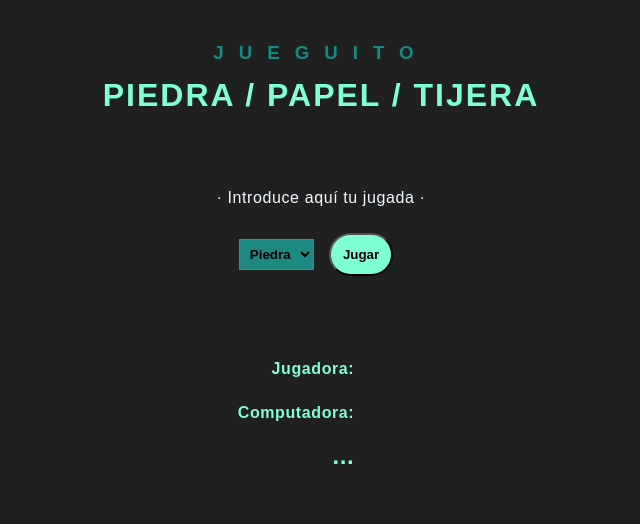
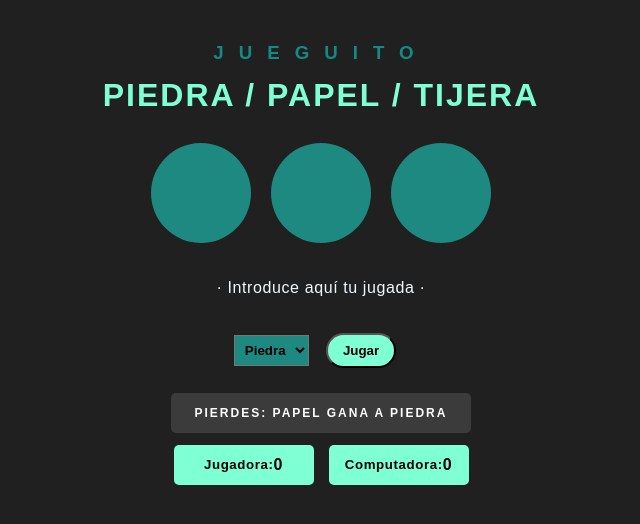
Before and after one commit to Adalab/modulo-2-evaluacion-intermedia-RaquelPZ, a plain HTML site: page index.html in a window 1280 px wide. Both pictures are taken after a click on the button "Jugar". Shown: the whole page, without its empty margins (319-959 px from the left). Drawn offline with Linux system fonts and the light colour scheme.

Commit message:
Siguiente paso contador de puntos e imagenes

```diff
--- a/index.html
+++ b/index.html
@@ -12,6 +12,11 @@
         <h1>PIEDRA / PAPEL / TIJERA</h1>
     </header>
     <main>
+        <div class="i_mano">
+            <div class="i_piedra"></div>
+            <div class="i_papel"></div>
+            <div class="i_tijera"></div>
+        </div>
         <p>· Introduce aquí tu jugada ·</p>
         <div class="seleccion">
             <select name="opciones" id="mano">
@@ -23,9 +28,18 @@
         </div>
     </main>
     <section>
-        <h4 class="jugadora">Jugadora:</h4>
-        <h4 class="computadora">Computadora:</h4>
-        <h2 class="resultado">...</h2>
+        <div class="resultado">
+            <p class="frase"></p></div>
+            <div class="marcador">
+                <div class="jugadora">
+                    <h5>Jugadora:</h5>
+                    <h4 class="n_jugadora">X</h4>
+                </div>
+                <div class="computadora">
+                    <h5>Computadora:</h5>
+                    <h4 class="n_computadora">X</h4>
+                </div>
+            </div>
     </section>
     <script src="./script.js"></script>
 </body>
--- a/script.js
+++ b/script.js
@@ -55,14 +55,40 @@ function compararResultados(valorTuJugada, valorSuJugada) {
     return resultadoString;
 }
 
+// Contar puntos en el marcador
+const boxJugadora = document.querySelector(".n_jugadora");
+const boxComputadora = document.querySelector(".n_computadora");
+
+function pintarMarcador(valorTuJugada, valorSuJugada) {
+    let puntoJugadora = 0;
+    let puntoComputadora = 0;
+    if (valorTuJugada === 1 && valorSuJugada === 3) {
+        puntoJugadora + 1;
+    } else if (valorTuJugada === 2 && valorSuJugada === 1) {
+        puntoJugadora + 1;
+    } else if (valorTuJugada === 3 && valorSuJugada === 2) {
+        puntoJugadora + 1;
+    } else if (valorTuJugada === 1 && valorSuJugada === 2) {
+        puntoComputadora + 1;
+    } else if (valorTuJugada === 2 && valorSuJugada === 3) {
+        puntoComputadora + 1;
+    } else if (valorTuJugada === 3 && valorSuJugada === 1) {
+        puntoComputadora + 1;
+    }
+    boxJugadora.innerHTML = puntoJugadora;
+    boxComputadora.innerHTML = puntoComputadora;
+}
+
 // Acciona el juego al pulsar click y muestra ambos resultados
 const botonJuego = document.querySelector ("button");
+const boxFrase = document.querySelector (".frase");
 botonJuego.addEventListener ("click", (ev) => {
-    console.log("Nueva jugada");
+    console.log("NUEVA JUGADA");
     let valorTuJugada = guardarTuJugada();
     console.log(valorTuJugada);
     let valorSuJugada = guardarSuJugada();
     console.log(valorSuJugada);
     let resultado = compararResultados(valorTuJugada, valorSuJugada);
-    console.log(resultado);
+    boxFrase.innerHTML = resultado;
+    pintarMarcador();
 });
--- a/styles.css
+++ b/styles.css
@@ -18,14 +18,24 @@ header {
     align-items: center;
     justify-content: center;
     line-height: 0.1;
-    margin: 25px;
+    margin-top: 25px;
     letter-spacing: 2px;
 }
-
     h3 {
         color: rgb(19, 138, 132);
         letter-spacing: 15px;
         font-weight: bold;
+    }
+    .i_mano{
+        display: flex;
+        align-items: center;
+        gap: 20px;
+    }
+    .i_piedra, .i_papel, .i_tijera {
+        background-color: rgb(29, 137, 128);
+        width: 100px;
+        height: 100px;
+        border-radius: 50px;
     }
 
 main {
@@ -33,7 +43,8 @@ main {
     flex-direction: column;
     align-items: center;
     justify-content: center;
-    margin: 30px;
+    margin: 25px;
+    gap: 20px;
     color: aliceblue;
 }
     select {
@@ -45,8 +56,9 @@ main {
 
     button {
         background-color: aquamarine;
-        margin: 10px;
-        padding: 12px;
+        padding-block: 8px;
+        padding-inline: 15px;
+        margin-inline: 12px;
         border-radius: 25px;
         font-weight: bold;
     }
@@ -54,8 +66,41 @@ main {
 section {
     display: flex;
     flex-direction: column;
-    align-items: end;
-    line-height: 0.1;
-    margin-right: 50px;
-    margin-block: 30px;
+    align-items: center;
+    justify-content: center;
+    gap: 12px;
 }
+    .resultado {
+        display: flex;
+        align-items: center;
+        justify-content: center;
+        color: rgb(255, 255, 255);
+        background-color: rgb(59, 59, 59);
+        font-weight: bold;
+        letter-spacing: 2px;
+        font-size: 12px;
+        width: 300px;
+        height: 40px;
+        border-radius: 5px;
+    }
+    .frase{
+        text-transform: uppercase;
+    }
+    .marcador {
+        display: flex;
+        flex-direction: row;
+        align-items: end;
+        line-height: 0.01;
+        gap: 15px;
+        /* margin-right: 50px; */
+    }
+    .jugadora, .computadora {
+        display: flex;
+        align-items: center;
+        justify-content: center;
+        background-color: aquamarine;
+        color: black;
+        width: 140px;
+        height: 40px;
+        border-radius: 5px;
+    }
```
